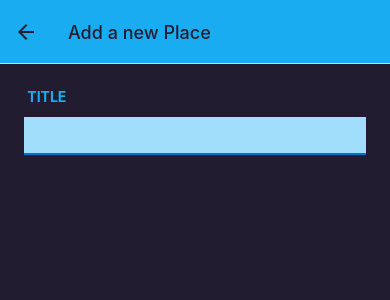
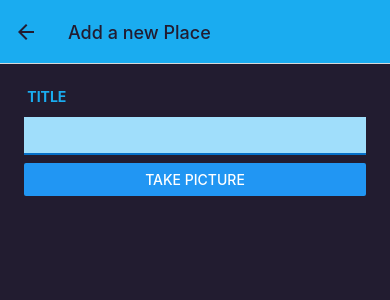
Before and after one commit to Mister-CK/MyFavoritePlacesApp, a React Native app: screen /AddPlace in a window 390 px wide. Shown: the top 300 px of the page. Built offline with nearby package versions, Linux system fonts and the light colour scheme.

Commit message:
add camera picker (for android)

```diff
--- a/app.json
+++ b/app.json
@@ -27,6 +27,14 @@
     },
     "web": {
       "favicon": "./assets/favicon.png"
-    }
+    },
+    "plugins": [
+      [
+        "expo-image-picker",
+        {
+          "cameraPermission": "The app accesses your camera to let you take photos of your favorite places."
+        }
+      ]
+    ]
   }
 }
--- /dev/null
+++ b/components/places/ImagePicker.js
@@ -0,0 +1,19 @@
+import {launchCameraAsync} from 'expo-image-picker'
+import {View, Button} from 'react-native';
+const ImagePicker = () => {
+  const takePictureHandler = async () => {
+    const image = await launchCameraAsync({
+      allowsEditing: true,
+      aspect:[16,9],
+      quality: 0.5,
+    })
+    console.log(image)
+  }
+
+  return <View>
+    <View></View>
+    <Button title="Take Picture" onPress={takePictureHandler}/>
+  </View>
+}
+
+export default ImagePicker
--- a/components/places/PlaceForm.js
+++ b/components/places/PlaceForm.js
@@ -1,6 +1,7 @@
 import {Text, ScrollView, View, TextInput, StyleSheet } from 'react-native';
 import {useState} from 'react';
 import {Colors} from '../../constants/colors.js';
+import ImagePicker from './ImagePicker';
 
 const PlaceForm = () => {
   const [enteredTitle, setEnteredTitle] = useState('')
@@ -11,6 +12,7 @@ const PlaceForm = () => {
     <View style={styles.form}>
       <Text style={styles.label}> TITLE</Text>
       <TextInput style={styles.input} onChange={changeTitle} value={enteredTitle}/>
+      <ImagePicker/>
     </View>
   </ScrollView>
 }
--- a/package.json
+++ b/package.json
@@ -14,6 +14,7 @@
     "@react-navigation/native": "^6.1.2",
     "@react-navigation/native-stack": "^6.9.8",
     "expo": "~47.0.0",
+    "expo-image-picker": "^14.0.2",
     "expo-status-bar": "~1.4.2",
     "react": "18.1.0",
     "react-dom": "18.1.0",
```
Also changed, not shown: 1 other file (tests, documents, lock files or other folders).
